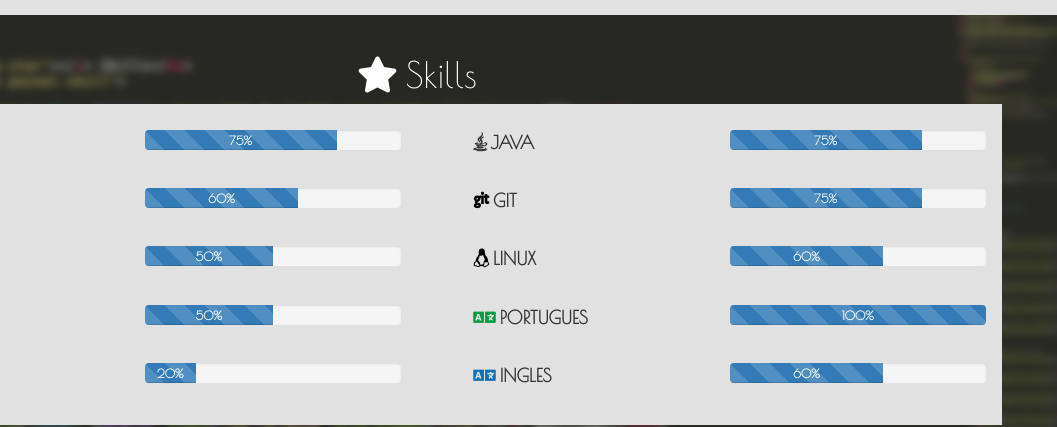
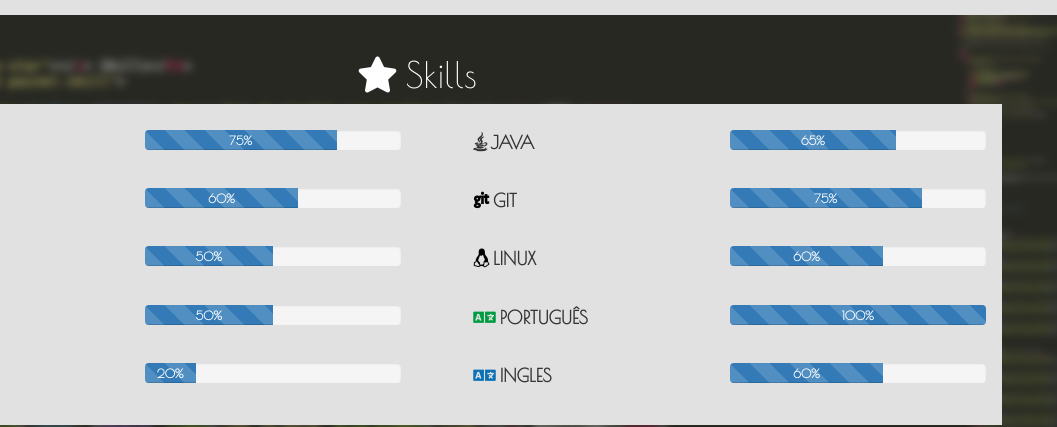
Before and after one commit to RichardJd/RichardJd.github.io, a plain HTML site: page index.html in a window 1280 px wide. Shown: the part 1660-2087 px from the top of the page, 223-1280 px from the left. Drawn offline with nearby package versions, Linux system fonts and the light colour scheme.

Commit message:
Concertando erros no layout

```diff
--- a/index.html
+++ b/index.html
@@ -178,7 +178,7 @@
               <div class="skill-progress">
                 <div class="progress">
                   <div class="progress-bar progress-bar-striped active" role="progressbar"
-                    aria-valuenow="75" aria-valuemin="0" aria-valuemax="100" style="width:75%">75%
+                    aria-valuenow="65" aria-valuemin="0" aria-valuemax="100" style="width:65%">65%
                   </div>
                 </div>
               </div>
@@ -204,7 +204,7 @@
               </div>
             </li><!-- LINUX -->
 
-            <li><span><i style="color: #009C41" class="fas fa-language" aria-hidden="true"></i> PORTUGUES</span>
+            <li><span><i style="color: #009C41" class="fas fa-language" aria-hidden="true"></i> PORTUGUÊS</span>
               <div class="skill-progress">
                 <div class="progress">
                   <div class="progress-bar progress-bar-striped active" role="progressbar"
```
